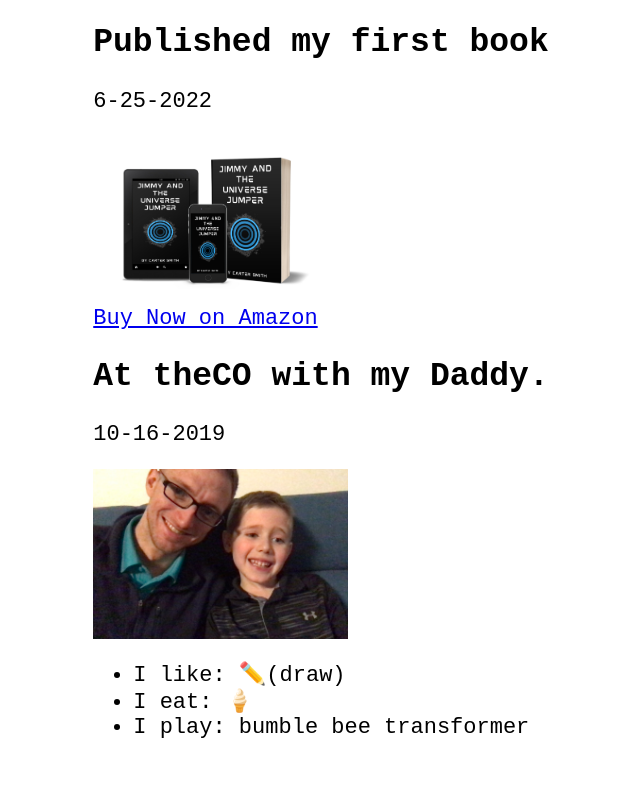
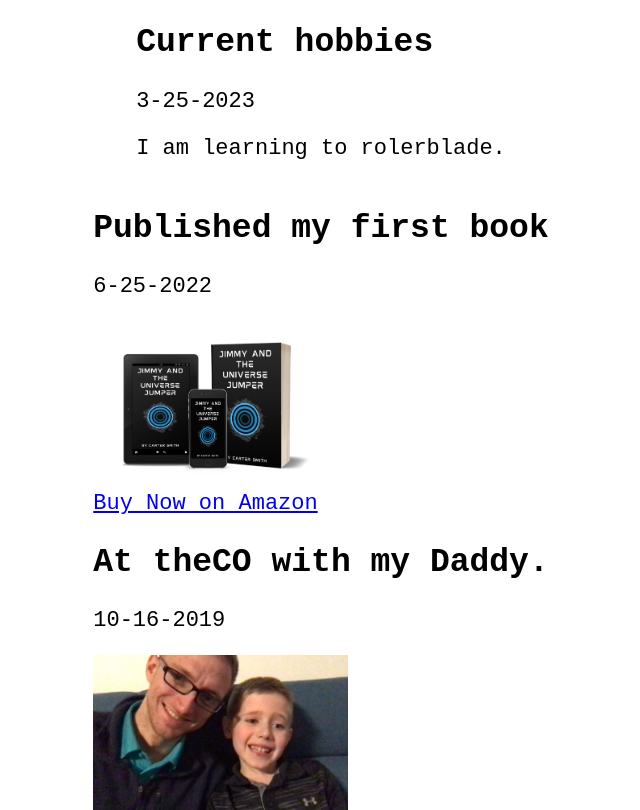
Before and after one commit to chancesmith/cartersmith-2019-site, a website: page index.html in a window 1280 px wide. Shown: the part 290-1100 px from the top of the page, without its empty margins (319-959 px from the left). Before the commit the page ends 1060 px from the top, so only its background shows below. Drawn offline with Linux system fonts and the light colour scheme.

Commit message:
add new article

```diff
--- a/index.html
+++ b/index.html
@@ -27,6 +27,12 @@
   </div>
 
   <article>
+    <h2>Current hobbies</h2>
+    <p>3-25-2023</p>
+    <p>I am learning to rolerblade.</p>
+  </article>
+
+  <article>
     <h2>Published my first book</h2>
     <p>6-25-2022</p>
     <div>
```
Also changed, not shown: 2 other files.
